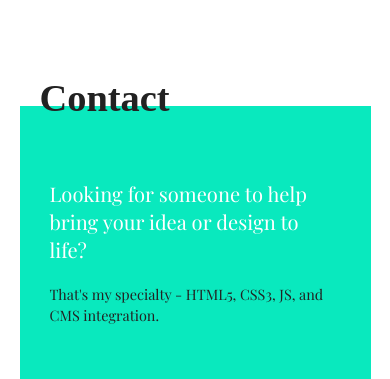
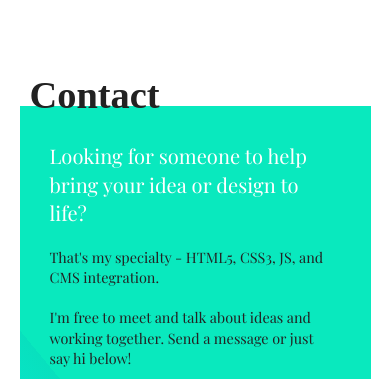
Before and after one commit to amichaelm/amichaelm.github.io, a plain HTML site: page index.html in a window 390 px wide. Shown: the part 3186-3565 px from the top of the page. Drawn offline with nearby package versions, Linux system fonts and the light colour scheme; a web font is replaced by a local one.

Commit message:
more gradient responsive bullocks

```diff
--- a/css/aPortfolio.css
+++ b/css/aPortfolio.css
@@ -90,7 +90,7 @@ ul li a:hover {
 .gradient2 {
     display: flex;
     margin: auto;
-    height: 94vh;
+    height: 80vh;
     width: 90%;
 	background-image: -webkit-gradient(linear, 0% 100%, 70% 72%, from(aqua), to(#08E0BE), to(#09E9BE));
 }
@@ -505,19 +505,19 @@ ul li a:hover {
     }
 
     .contactContainer {
-        height: 96vh;
+        height: 90vh;
     }
 
     .gradient {
-        height: 94vh;
+        height: 86vh;
     }
     .gradient h1 {
         font-size: 2.4em;
-        margin-top: -30px;
-        margin-left: 20px;
+        margin-top: -33px;
+        margin-left: 10px;
     }
     .gradient p {
-        margin-top: 60px;
+        margin-top: 20px;
         margin-left: 30px;
         font-size: .9em;
         max-width: 282px;
```
